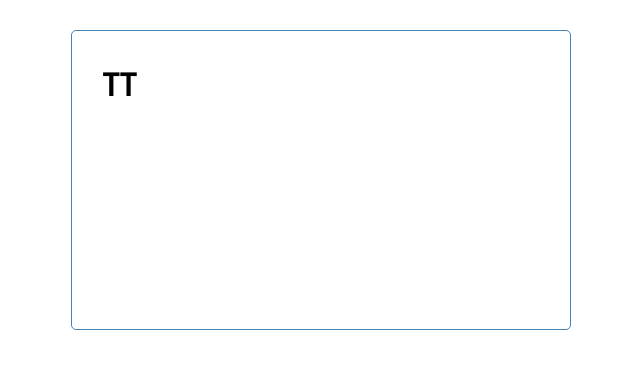
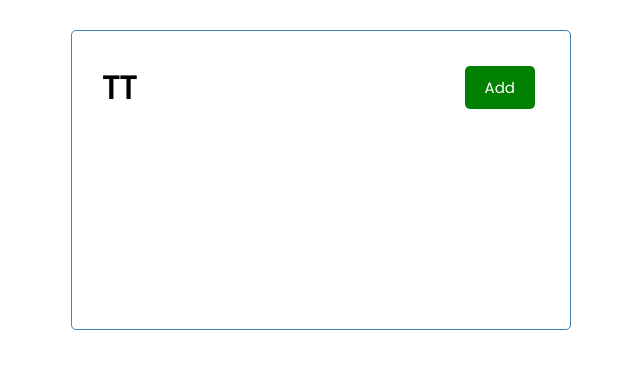
Before and after one commit to raaghavendrahm/Task-Tracker-React, a React (Create React App) app: page / in a window 1280 px wide. Shown: the top 368 px of the page, without its empty margins (319-959 px from the left). Built offline with nearby package versions, Linux system fonts and the light colour scheme.

Commit message:
title props is passed from App to header. Button component is created and imported into Header. color and text props are passed from Header to Button.

```diff
--- a/src/App.js
+++ b/src/App.js
@@ -4,7 +4,7 @@
   return (
     <div className="App">
       <div className="container">
-        <Header />
+        <Header title="TT" />
       </div>
     </div>
   );
--- /dev/null
+++ b/src/components/Button.js
@@ -0,0 +1,11 @@
+const Button = ({ color, text }) => {
+  return (
+    <div>
+      <button className="btn" style={{ backgroundColor: color }}>
+        {text}
+      </button>
+    </div>
+  );
+};
+
+export default Button;
--- a/src/components/Header.js
+++ b/src/components/Header.js
@@ -1,7 +1,10 @@
-const Header = () => {
+import Button from './Button';
+
+const Header = ({ title }) => {
   return (
     <header className="header">
-      <h1>TT</h1>
+      <h1>{title}</h1>
+      <Button color="green" text="Add" />
     </header>
   );
 };
```
